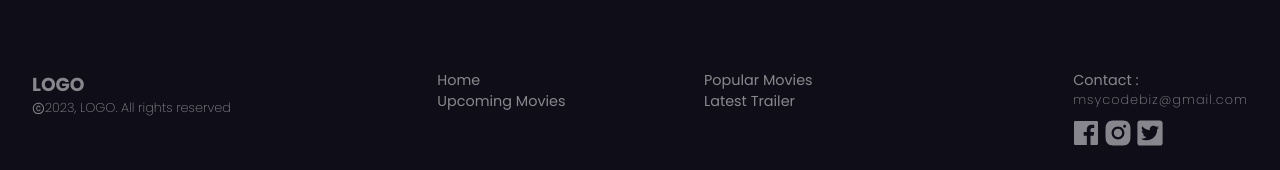
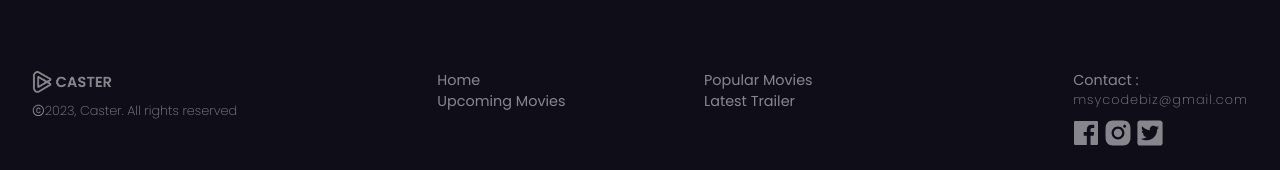
Before and after one commit to codek3n/caster-movie-trailer-app-2, a React (Create React App) app: page / in a window 1280 px wide. Shown: the part 3316-3486 px from the top of the page. Built offline with nearby package versions, Linux system fonts and the light colour scheme; no server answers.

Commit message:
add logo to footer

```diff
--- a/src/components/footer/Footer.jsx
+++ b/src/components/footer/Footer.jsx
@@ -5,6 +5,8 @@ import { FaTwitterSquare } from 'react-icons/fa';
 import { AiOutlineCopyrightCircle } from 'react-icons/ai';
 import { Link, NavLink } from 'react-router-dom';
 import './footer.scss';
+
+import casterLogo from '../../assets/images/caster-logo.png';
 
 
 const Footer = ({ setPageNumber }) => {
@@ -26,10 +28,11 @@ const Footer = ({ setPageNumber }) => {
     <div className='footer'>
       <div className='footer__container'>
         <div className='footer__logo'>
-          <h3>LOGO</h3>
+          {/* <h3>LOGO</h3> */}
+          <img src={casterLogo} alt="" className='logo' />
           <p>
             <AiOutlineCopyrightCircle />
-            2023, LOGO. All rights reserved
+            2023, Caster. All rights reserved
           </p>
         </div>
 
--- a/src/components/footer/footer.scss
+++ b/src/components/footer/footer.scss
@@ -65,6 +65,10 @@
       font-size: 0.8rem;
       font-weight: 200;
     }
+  }
+
+  .logo {
+    width: 5rem;
   }
 
   .active {
```
